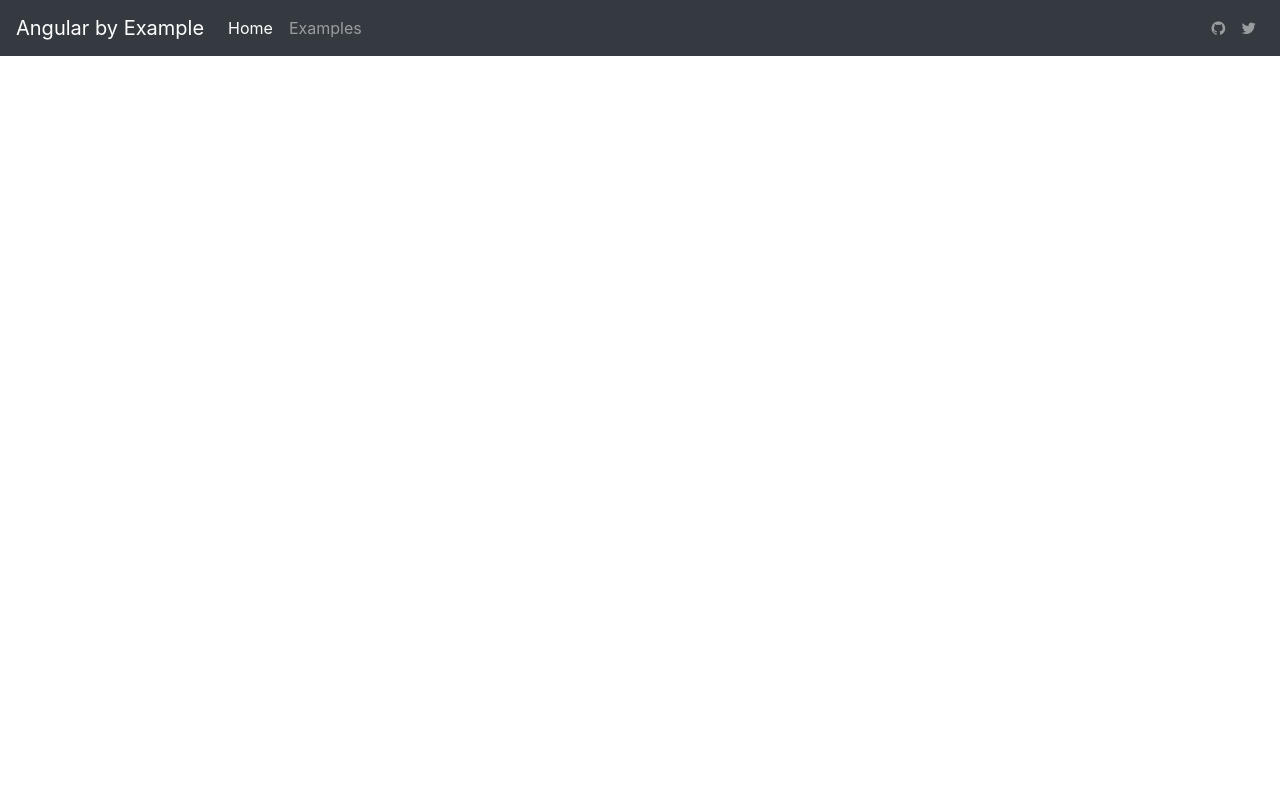
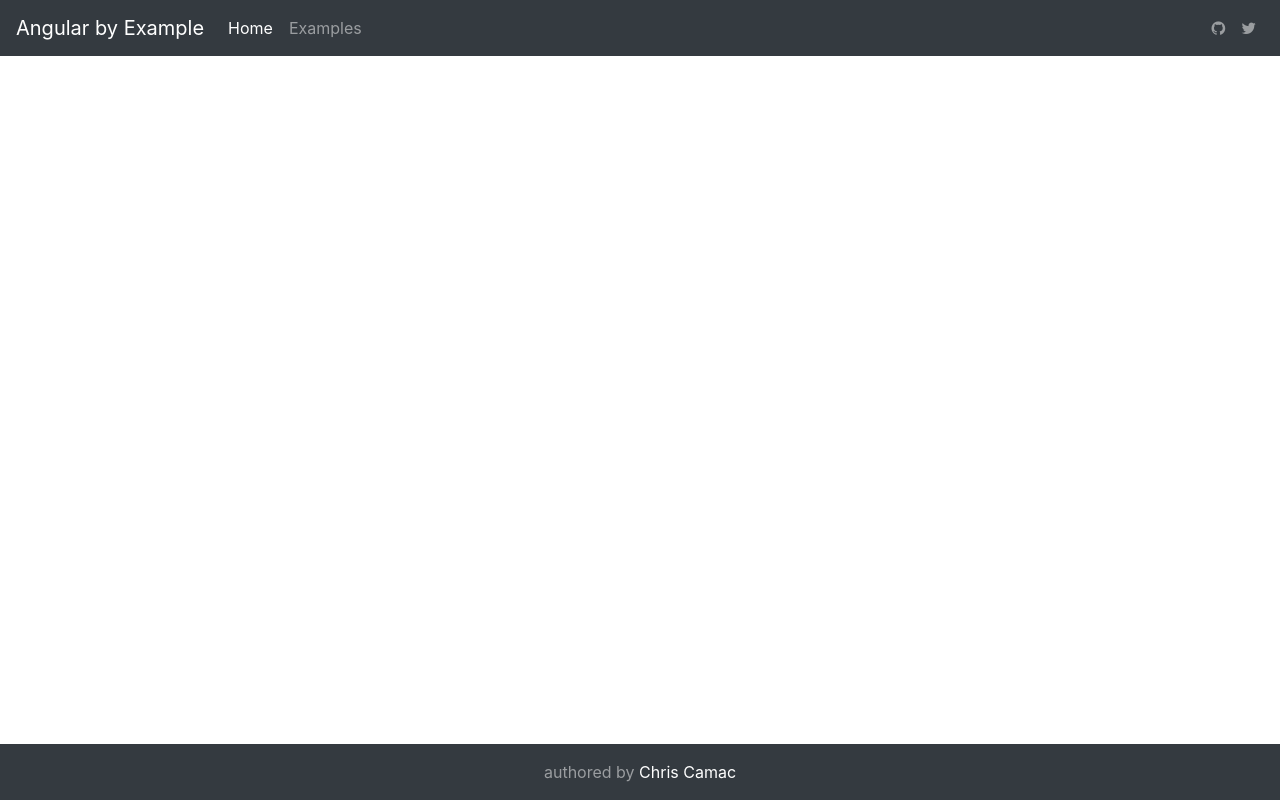
Before and after one commit to chriscamac/angular-by-example, an Angular app: page / in a window 1280 px wide. Built offline with nearby package versions, Linux system fonts and the light colour scheme.

Commit message:
add footer to app component

```diff
--- a/src/app/app.component.html
+++ b/src/app/app.component.html
@@ -1,3 +1,5 @@
 <app-header></app-header>
-
-<router-outlet></router-outlet>
+<div class="container">
+    <router-outlet></router-outlet>
+</div>
+<app-footer></app-footer>
```
